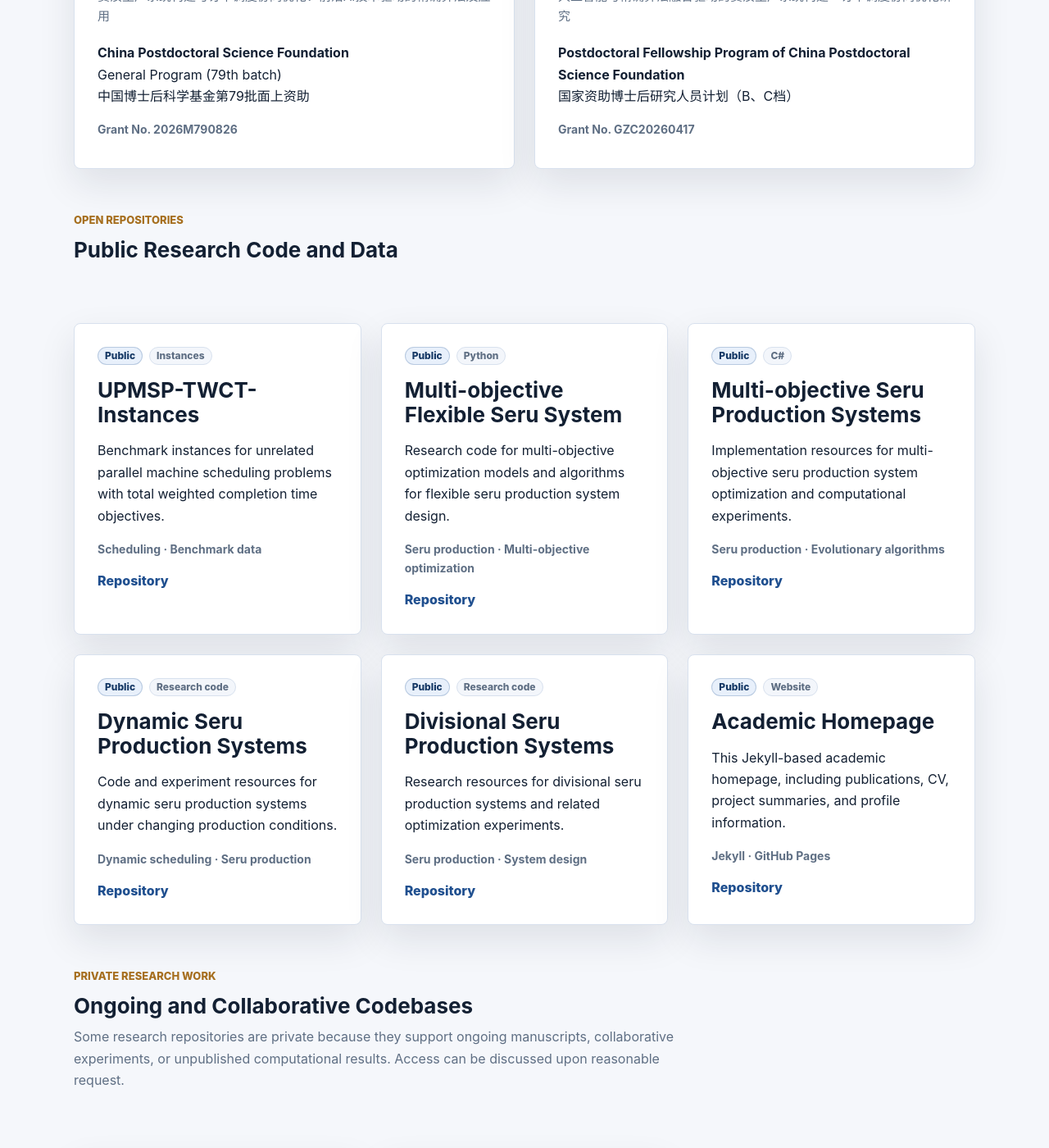
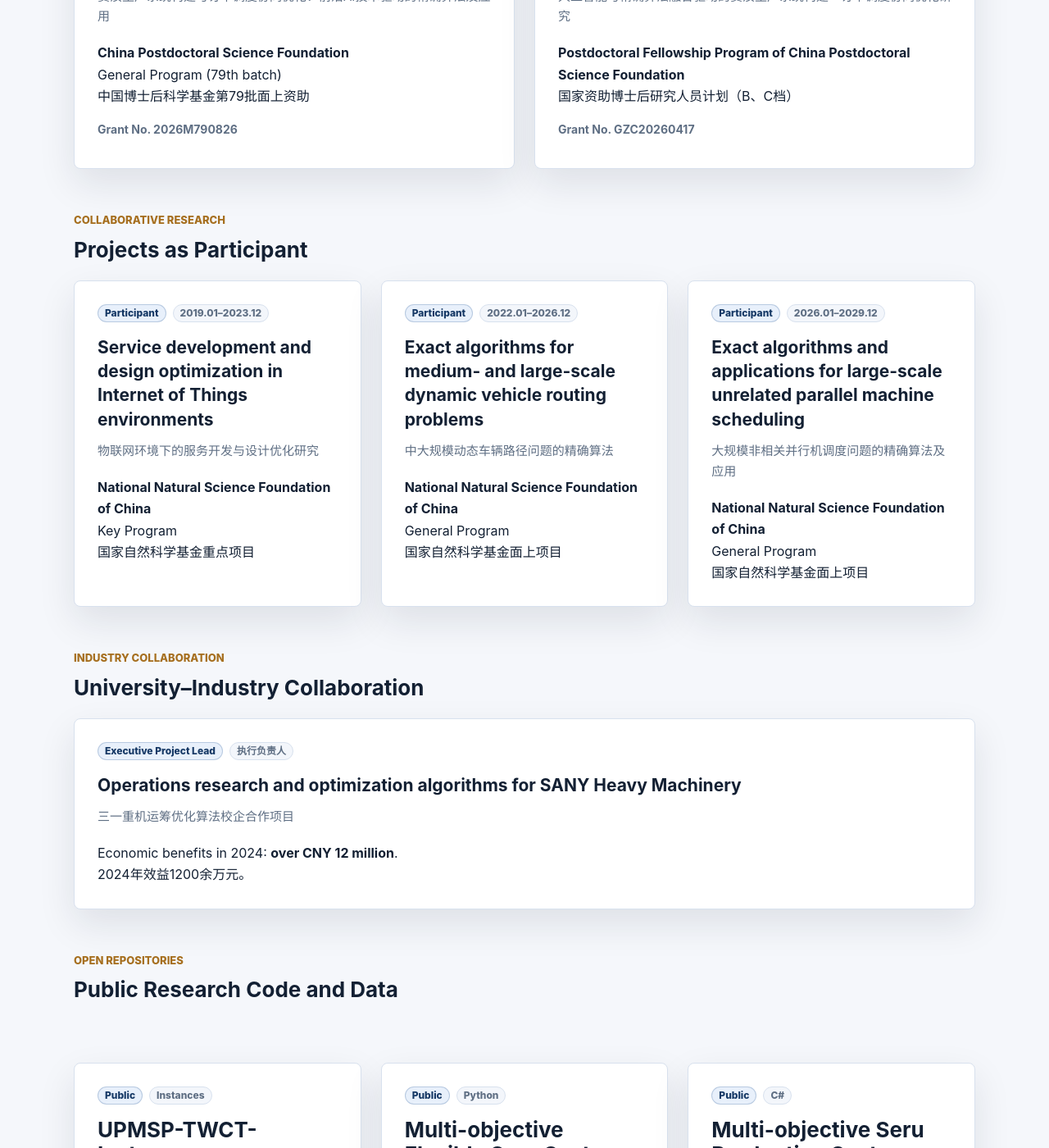
Before and after one commit to Luckydragon96/Luckydragon96.github.io, a Jekyll site: the page built from projects.md, in a window 1280 px wide and 1400 px high, scrolled down 757 px. Shown: the whole window at 82% size. Built offline with Jekyll 4.4.1, drawn with Linux system fonts in a browser that asks for light colours.

Commit message:
Add participating NSFC projects and SANY collaboration

```diff
--- a/projects.md
+++ b/projects.md
@@ -39,6 +39,62 @@ permalink: /projects/
       <div class="project-meta">Grant No. GZC20260417</div>
     </article>
   </div>
+</section>
+
+<section class="project-section">
+  <div class="project-section__heading">
+    <p class="eyebrow">Collaborative Research</p>
+    <h2>Projects as Participant</h2>
+  </div>
+
+  <div class="project-grid project-grid--wide funding-grid">
+    <article class="project-card">
+      <div class="project-card__topline">
+        <span class="project-badge project-badge--public">Participant</span>
+        <span class="project-badge"><time datetime="2019-01">2019.01</time>&ndash;<time datetime="2023-12">2023.12</time></span>
+      </div>
+      <h3 class="funding-title">Service development and design optimization in Internet of Things environments</h3>
+      <p class="funding-original" lang="zh-CN">物联网环境下的服务开发与设计优化研究</p>
+      <p class="funding-program"><strong>National Natural Science Foundation of China</strong><br>Key Program<br><span lang="zh-CN">国家自然科学基金重点项目</span></p>
+    </article>
+
+    <article class="project-card">
+      <div class="project-card__topline">
+        <span class="project-badge project-badge--public">Participant</span>
+        <span class="project-badge"><time datetime="2022-01">2022.01</time>&ndash;<time datetime="2026-12">2026.12</time></span>
+      </div>
+      <h3 class="funding-title">Exact algorithms for medium- and large-scale dynamic vehicle routing problems</h3>
+      <p class="funding-original" lang="zh-CN">中大规模动态车辆路径问题的精确算法</p>
+      <p class="funding-program"><strong>National Natural Science Foundation of China</strong><br>General Program<br><span lang="zh-CN">国家自然科学基金面上项目</span></p>
+    </article>
+
+    <article class="project-card">
+      <div class="project-card__topline">
+        <span class="project-badge project-badge--public">Participant</span>
+        <span class="project-badge"><time datetime="2026-01">2026.01</time>&ndash;<time datetime="2029-12">2029.12</time></span>
+      </div>
+      <h3 class="funding-title">Exact algorithms and applications for large-scale unrelated parallel machine scheduling</h3>
+      <p class="funding-original" lang="zh-CN">大规模非相关并行机调度问题的精确算法及应用</p>
+      <p class="funding-program"><strong>National Natural Science Foundation of China</strong><br>General Program<br><span lang="zh-CN">国家自然科学基金面上项目</span></p>
+    </article>
+  </div>
+</section>
+
+<section class="project-section">
+  <div class="project-section__heading">
+    <p class="eyebrow">Industry Collaboration</p>
+    <h2>University&ndash;Industry Collaboration</h2>
+  </div>
+
+  <article class="project-card">
+    <div class="project-card__topline">
+      <span class="project-badge project-badge--public">Executive Project Lead</span>
+      <span class="project-badge" lang="zh-CN">执行负责人</span>
+    </div>
+    <h3 class="funding-title">Operations research and optimization algorithms for SANY Heavy Machinery</h3>
+    <p class="funding-original" lang="zh-CN">三一重机运筹优化算法校企合作项目</p>
+    <p class="funding-program">Economic benefits in 2024: <strong>over CNY 12 million</strong>.<br><span lang="zh-CN">2024年效益1200余万元。</span></p>
+  </article>
 </section>
 
 <section class="project-section">
```
